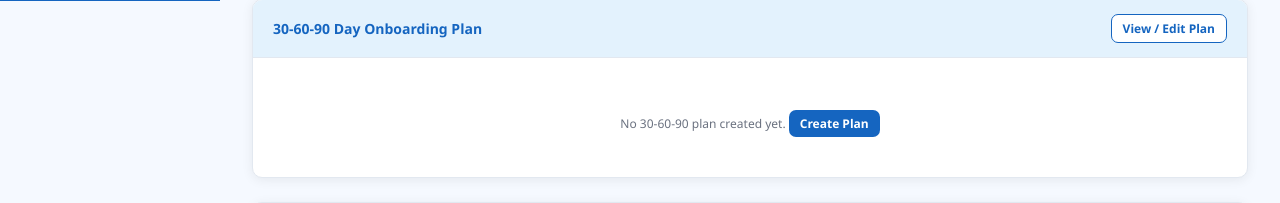
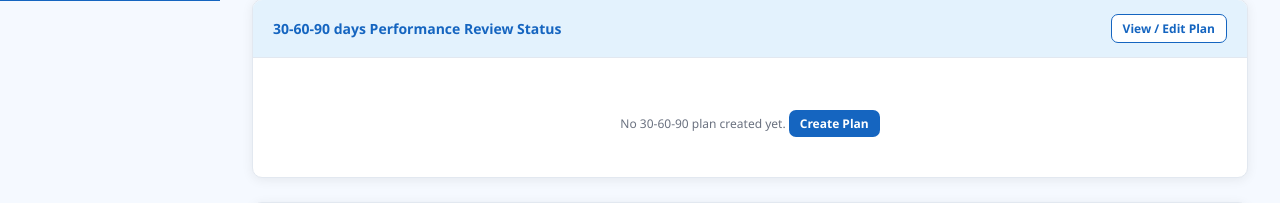
Before and after one commit to rumanizore-star/habuild-onboarding, a Flask app: page /joiner/1 in a window 1280 px wide. Shown: the part 799-1002 px from the top of the page. Run offline with Flask 3, Linux system fonts and the light colour scheme; the visitor is signed in with stand-in values (Sample User, id 1); data comes from the database, SQL or seed files in the repository; data that the repository does not hold is empty.

Commit message:
Rename 30-60-90 section header to Performance Review Status
Change section header from:
  "30-60-90 Day Onboarding Plan"
to:
  "30-60-90 days Performance Review Status"

Co-Authored-By: Claude Haiku 4.5 <noreply@anthropic.com>

```diff
--- a/templates/joiner_detail.html
+++ b/templates/joiner_detail.html
@@ -108,10 +108,10 @@
   </div>
 </div>
 
-<!-- 30-60-90 Day Onboarding Plan -->
+<!-- 30-60-90 Day Performance Review Status -->
 <div class="card" style="margin-bottom:24px;">
   <div class="card-header flex justify-between items-center">
-    <span>30-60-90 Day Onboarding Plan</span>
+    <span>30-60-90 days Performance Review Status</span>
     {% if session.role in ('admin', 'manager') or session.user_id == joiner.manager_id %}
     <a href="/joiner/{{ joiner.id }}/plan" class="btn btn-outline btn-sm">View / Edit Plan</a>
     {% endif %}
```
